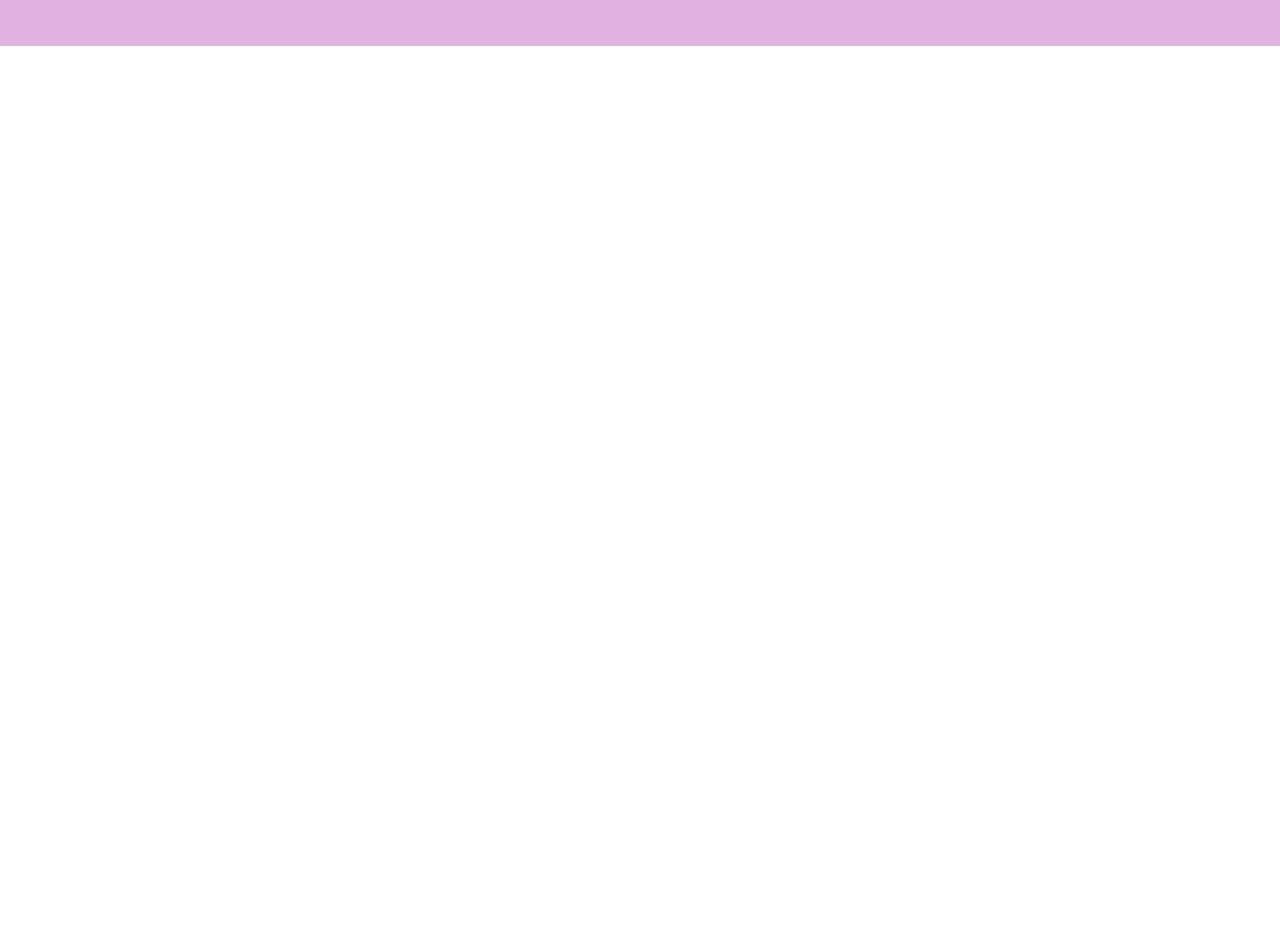
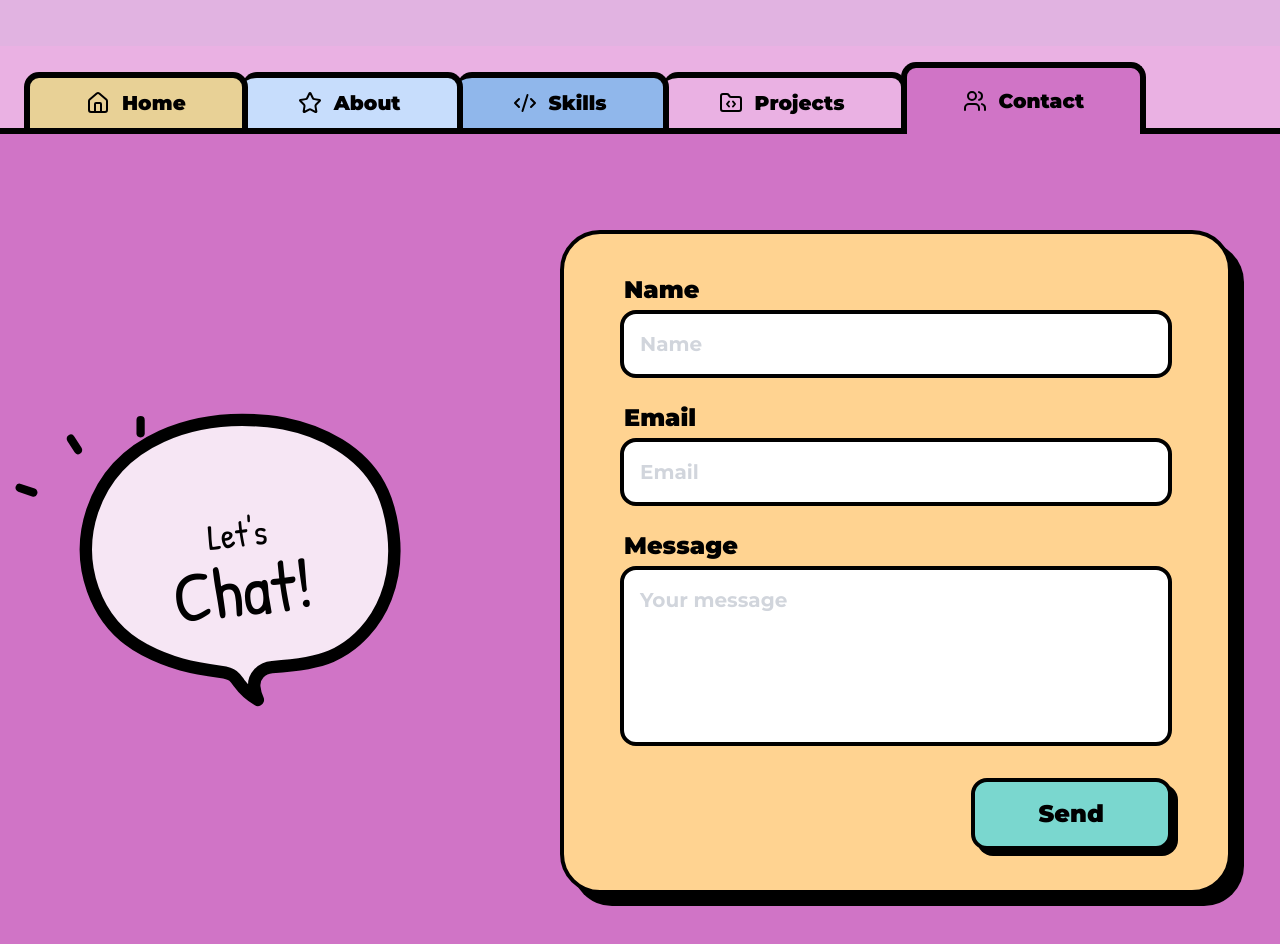
Before and after one commit to livvy-lab/portfolio-2026, a React (Vite) app: page / in a window 1280 px wide. Shown: the part 3420-4364 px from the top of the page. Before the commit the page ends 3466 px from the top, so only its background shows below. Built offline with nearby package versions, Linux system fonts and the light colour scheme.

Commit message:
feat: contact form

```diff
--- a/src/App.jsx
+++ b/src/App.jsx
@@ -3,6 +3,7 @@ import Home from './sections/Home'
 import About from './sections/About'
 import Skills from './sections/Skills'
 import Projects from './sections/Projects'
+import Contact from './sections/Contact'
 
 function App() {
   return (
@@ -27,6 +28,11 @@ function App() {
         cabinetColor="bg-folder-blue"
         folderColor="bg-folder-pink"
       />
+
+      <Contact
+        cabinetColor="bg-folder-light-pink"
+        folderColor="bg-folder-pink"
+      />
     </main>
   )
 }
--- /dev/null
+++ b/src/components/ContactForm.jsx
@@ -0,0 +1,60 @@
+import React from 'react'
+
+const ContactForm = () => {
+  return (
+    <form
+      action="https://formspree.io/f/xbdqqyzo"
+      method="POST"
+      /* Increased max-w-lg to max-w-2xl and bumped horizontal padding */
+      className="bg-[#FFD391] border-[4px] border-black rounded-[2.5rem] p-10 md:px-14 shadow-[12px_12px_0px_0px_rgba(0,0,0,1)] w-full max-w-2xl flex flex-col gap-6"
+    >
+      {/* Name Input */}
+      <div className="flex flex-col gap-1">
+        <label className="font-mont font-black text-2xl text-black ml-1">Name</label>
+        <input
+          type="text"
+          name="name"
+          placeholder="Name"
+          required
+          className="bg-white border-[4px] border-black rounded-2xl p-4 font-mont font-bold text-xl placeholder:text-gray-300 focus:outline-none focus:ring-4 ring-[#7AD7CF] transition-all w-full"
+        />
+      </div>
+
+      {/* Email Input */}
+      <div className="flex flex-col gap-1">
+        <label className="font-mont font-black text-2xl text-black ml-1">Email</label>
+        <input
+          type="email"
+          name="email"
+          placeholder="Email"
+          required
+          className="bg-white border-[4px] border-black rounded-2xl p-4 font-mont font-bold text-xl placeholder:text-gray-300 focus:outline-none focus:ring-4 ring-[#7AD7CF] transition-all w-full"
+        />
+      </div>
+
+      {/* Message Input */}
+      <div className="flex flex-col gap-1">
+        <label className="font-mont font-black text-2xl text-black ml-1">Message</label>
+        <textarea
+          name="message"
+          rows="5" /* Increased rows slightly for the wider look */
+          placeholder="Your message"
+          required
+          className="bg-white border-[4px] border-black rounded-2xl p-4 font-mont font-bold text-xl placeholder:text-gray-300 focus:outline-none focus:ring-4 ring-[#7AD7CF] resize-none transition-all w-full"
+        ></textarea>
+      </div>
+
+      {/* Send Button */}
+      <div className="flex justify-end mt-2">
+        <button
+          type="submit"
+          className="bg-[#7AD7CF] border-[4px] border-black rounded-2xl px-16 py-4 font-mont font-black text-2xl shadow-[6px_6px_0px_0px_rgba(0,0,0,1)] hover:-translate-y-1 hover:translate-x-1 active:shadow-none active:translate-y-1 transition-all cursor-pointer"
+        >
+          Send
+        </button>
+      </div>
+    </form>
+  )
+}
+
+export default ContactForm
--- /dev/null
+++ b/src/sections/Contact.jsx
@@ -0,0 +1,47 @@
+import React from 'react'
+import FolderContainer from '../components/FolderContainer'
+import ContactForm from '../components/ContactForm'
+import chatBubble from '../assets/chat-bubble.svg'
+import spreadLines from '../assets/spread-lines.svg'
+
+const Contact = ({ cabinetColor, folderColor }) => {
+  return (
+    <FolderContainer
+      activeTab="Contact"
+      cabinetColor={cabinetColor}
+      folderColor={folderColor} // This will be your pink folder
+    >
+      <div className="flex flex-col lg:flex-row items-center justify-center gap-16 lg:gap-32 w-full py-24 px-6">
+
+        {/* Left Side: Hand-drawn Illustration */}
+        <div className="relative flex items-center justify-center">
+          {/* Spread Lines SVG - positioned behind bubble */}
+          <img
+            src={spreadLines}
+            alt=""
+            className="absolute -top-16 -left-12 w-72 pointer-events-none"
+          />
+
+          <div className="relative">
+            <img
+              src={chatBubble}
+              alt="Chat Container"
+              className="w-80 md:w-96 h-auto"
+            />
+            {/* Overlaying the text manually in case the SVG doesn't have it baked in */}
+            <div className="absolute inset-0 flex flex-col items-center justify-center font-figma-hand text-black leading-none -rotate-6 pt-4">
+              <span className="text-4xl">Let's</span>
+              <span className="text-7xl">Chat!</span>
+            </div>
+          </div>
+        </div>
+
+        {/* Right Side: The Form Component */}
+        <ContactForm />
+
+      </div>
+    </FolderContainer>
+  )
+}
+
+export default Contact
```
Also changed, not shown: src/assets/chat-bubble.svg (added), src/assets/spread-lines.svg (added).
